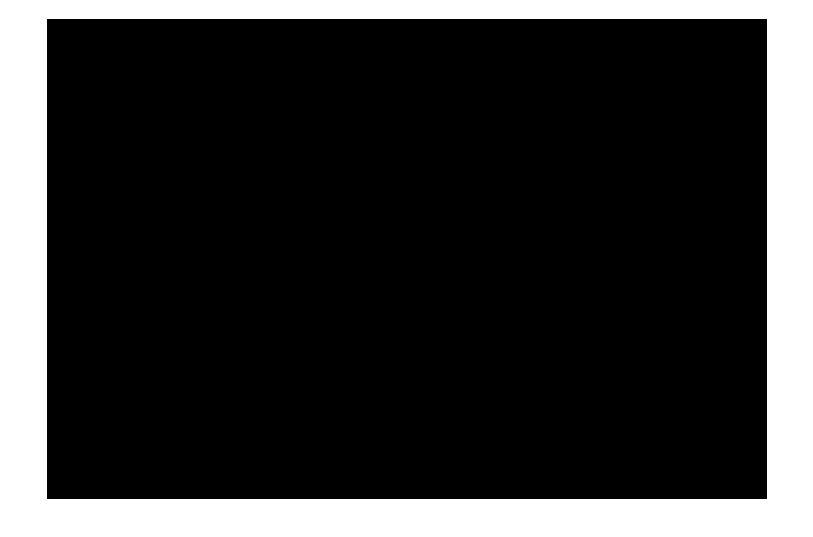
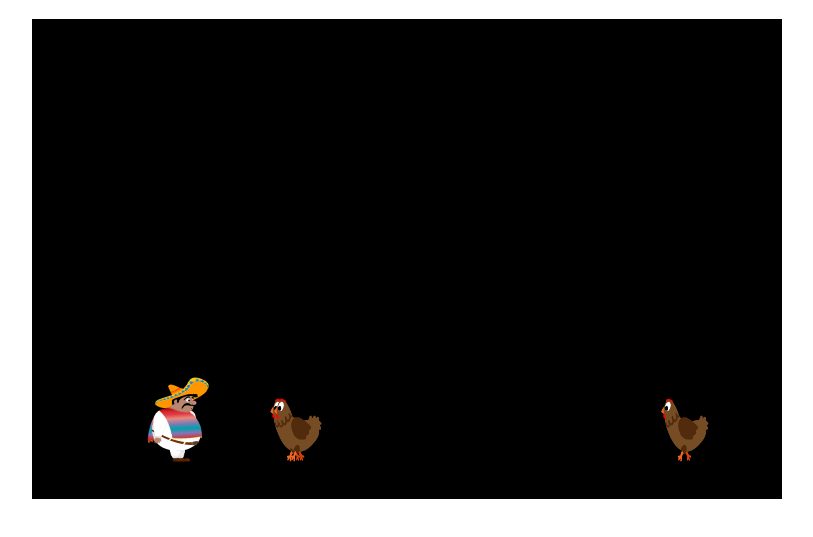
Before and after one commit to Ysidr/PolloLoco, a plain HTML site: page index.html in a window 1280 px wide. Shown: the part 69-606 px from the top of the page, without its empty margins (241-1054 px from the left). Drawn offline with Linux system fonts and the light colour scheme.

Commit message:
Scaling and Image Display

```diff
--- a/index.html
+++ b/index.html
@@ -14,7 +14,7 @@
 </head>
 <body onload="init()">
     <h1>El pollo loco</h1>
-    <canvas id="gameCanvas">
+    <canvas id="canvas" class="canvas">
 
     </canvas>
 
--- a/js/game.js
+++ b/js/game.js
@@ -3,9 +3,7 @@ let world;
 
 
 function init() {
-    canvas = document.getElementById("gameCanvas");
-    let world = new World(canvas)
-    console.log(world.character);
-
-
+    canvas = document.getElementById("canvas");
+    world = new World(canvas)
+    console.log(world);
 }
--- a/models/character.class.js
+++ b/models/character.class.js
@@ -1,11 +1,10 @@
 class Character extends MovableObject {
 
-    width = 50;
+    width = 100;
     height = 150;
+
     constructor() {
         super().loadImage('img/2_character_pepe/1_idle/idle/I-1.png');
-        console.log(Character.img);
-
     }
     jump() {
 
--- a/models/chicken.class.js
+++ b/models/chicken.class.js
@@ -1,6 +1,10 @@
 class Chicken extends MovableObject {
+    width = 50;
+    height = 75;
     constructor() {
         super().loadImage('img/3_enemies_chicken/chicken_normal/1_walk/1_w.png');
+        this.x = 200 + Math.random() * 500;
+        this.y = 375;
     }
 
 }
--- a/models/movable-object.class.js
+++ b/models/movable-object.class.js
@@ -1,6 +1,6 @@
 class MovableObject {
-    x = 120;
-    y = 400;
+    x = 100;
+    y = 300;
     img;
 
     loadImage(path) {
--- a/models/world.class.js
+++ b/models/world.class.js
@@ -6,13 +6,50 @@ class World {
         new Chicken(),
         new Chicken(),
     ];
+    canvas;
+    ctx;
+    pixelRatio;
 
-    ctx;
     constructor(canvas) {
+        this.canvas = canvas;
         this.ctx = canvas.getContext('2d');
-        this.draw()
+        this.pixelRatio = window.devicePixelRatio || 1;
+
+        // Set the canvas size to 750x480 and scale for high-DPI displays
+        this.scaleCanvas(750, 480);
+
+        this.draw();
     }
+
+    scaleCanvas(width, height) {
+        // Set the logical dimensions
+        this.canvas.style.width = `${width}px`;
+        this.canvas.style.height = `${height}px`;
+
+        // Set the actual canvas dimensions to account for the pixel ratio
+        this.canvas.width = width * this.pixelRatio;
+        this.canvas.height = height * this.pixelRatio;
+
+        // Scale the context to match the pixel ratio
+        this.ctx.scale(this.pixelRatio, this.pixelRatio);
+    }
+
     draw() {
+        // Clear the canvas
+        this.ctx.clearRect(0, 0, 750, 480);
+        this.ctx.imageSmoothingQuality = "high";
+
+        // Draw the character
         this.ctx.drawImage(this.character.img, this.character.x, this.character.y, this.character.width, this.character.height);
+
+        // Draw the enemies
+        this.enemies.forEach(enemy => {
+            this.ctx.drawImage(enemy.img, enemy.x, enemy.y, enemy.width, enemy.height);
+        });
+
+        let self = this;
+        requestAnimationFrame(function () {
+            self.draw();
+        });
     }
 }
--- a/style.css
+++ b/style.css
@@ -5,8 +5,8 @@ body {
     flex-direction: column;
     align-items: center;
 }
-canvas {
-    width: 720px;
+.canvas {
+    width: 750px;
     height: 480px;
     background-color: black;
 }
```
Also changed, not shown: 1 other file.
